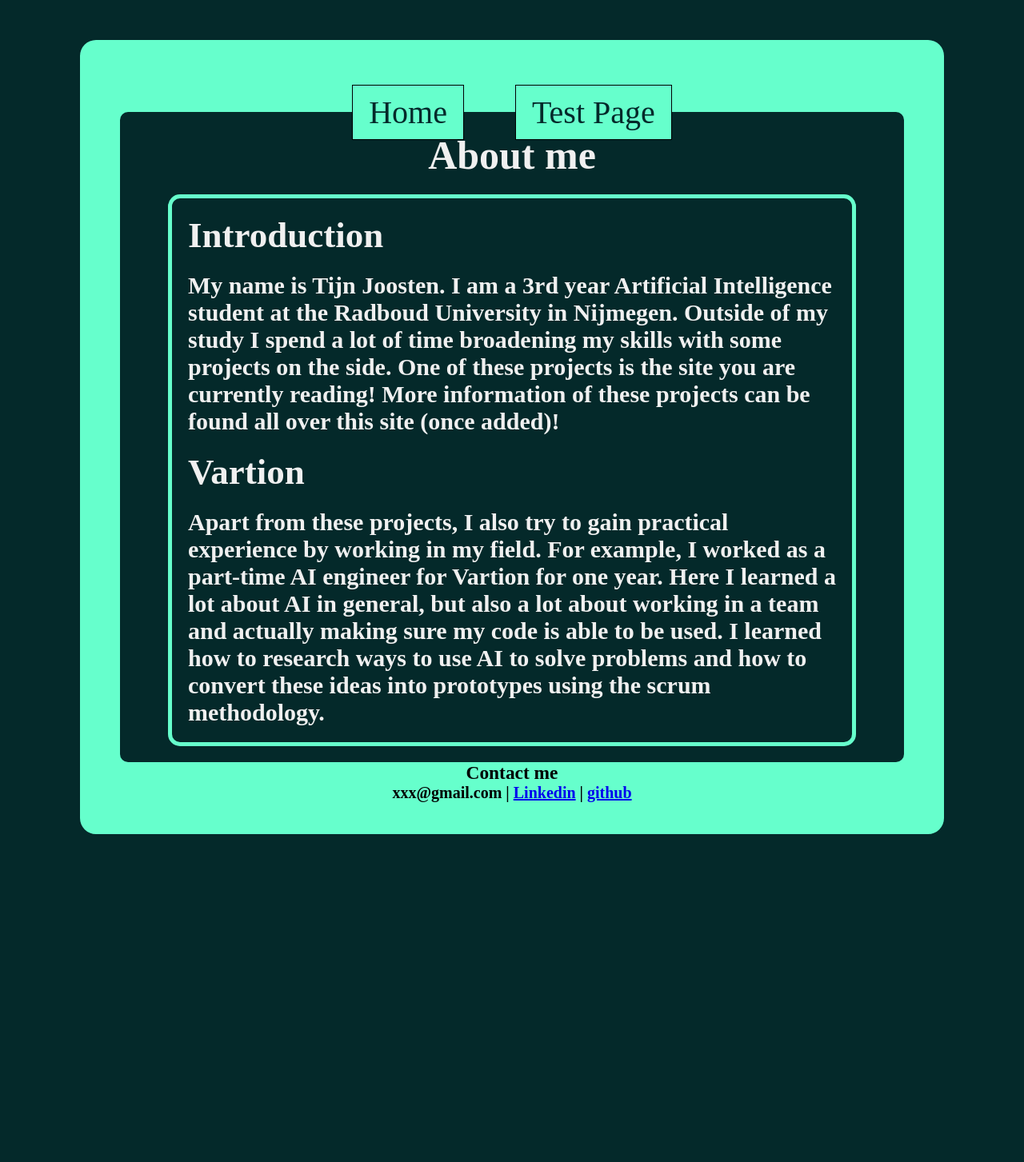
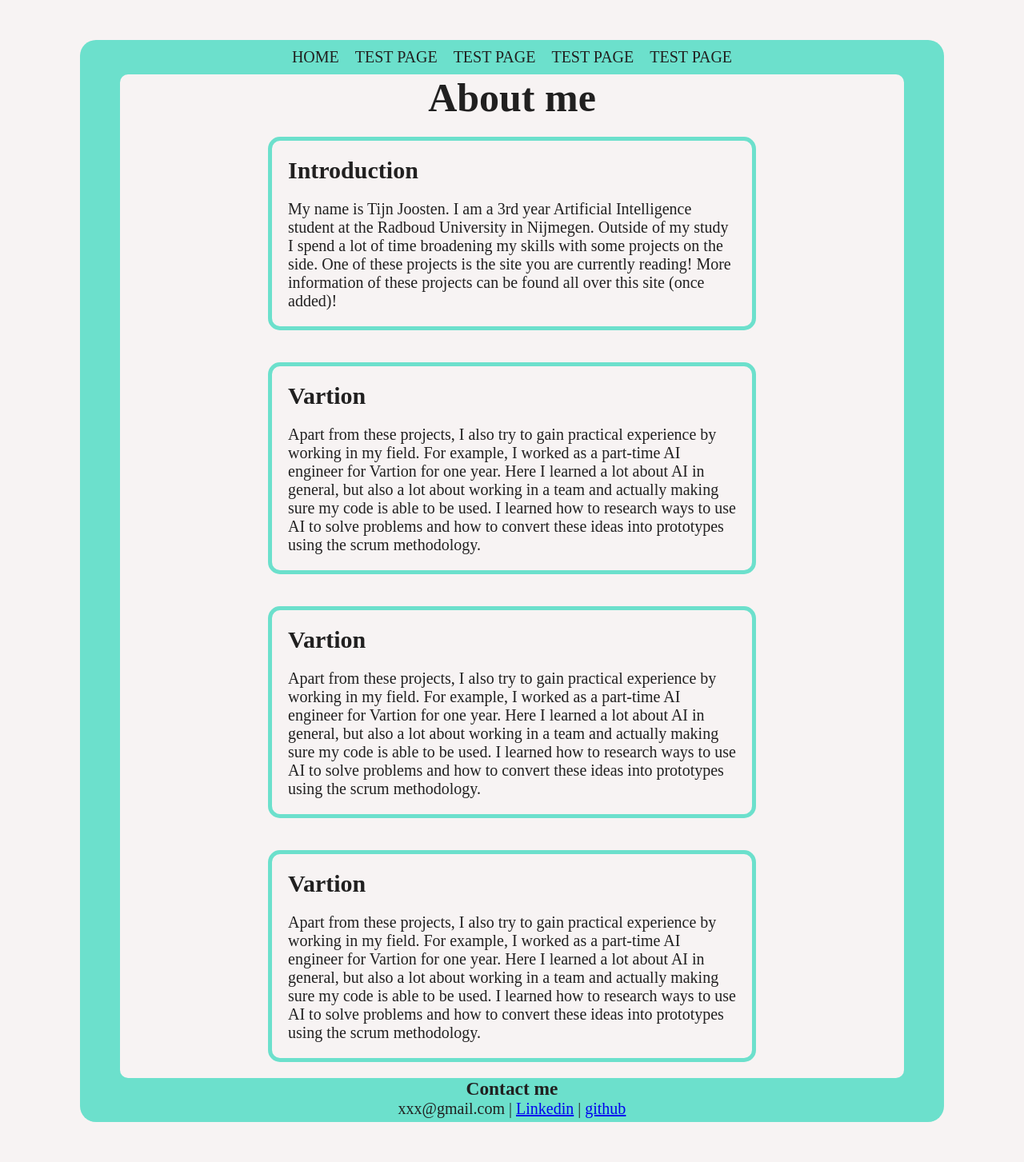
Before and after one commit to TijnJoosten/website, a Django app: page /about in a window 1280 px wide. Shown: the whole page at 80% size. Before the commit the page ends 1043 px from the top, so only its background shows below. Run offline with Django 4.2, Linux system fonts and the light colour scheme.

Commit message:
Improved styling and added css flex

```diff
--- a/website/static/website/others.css
+++ b/website/static/website/others.css
@@ -1,61 +1,86 @@
+:root {
+    --blue: hsl(170, 65%, 65%);
+    --blue2: hsl(170, 65%, 90%);
+    --oldgreen: hsl(160, 100%, 70%);
+    --background: rgb(247, 243, 243);
+    --dark-green: hsl(182, 83%, 9%);
+    --writing: rgb(33, 32, 32);
+    --dark-gray: hsl(217, 0%, 40%)
+    /* --writing: black; */
+}
+
 * {
     padding : 0;
     margin : 0;
 }
 
 html {
-    min-height: 620px;
-    min-width: 620px;
-    border: 60px solid hsl(160, 100%, 70%);
-    border-top-width: 100px;
-    border-bottom-width: 100px;
+    color: var(--writing);
+    font-style: sans-serif;
+    font-size: 20px;
+	text-align: left;
+    border: 60px solid var(--blue);
+    border-top-width: 0px;
+    border-bottom-width: 5px;
     border-radius: 20px;
     margin: 50px 100px;
-    background-color: hsl(182, 83%, 9%);
+    background-color: var(--background);
 }
 
-/* .pagecontent {
-    border: 5px solid black;
-    border-radius: 20px;
-} */
-
-body {
-    min-height: 500px;
-    min-width: 500px;
+main {
     margin: -10px;
-    color: hsl(214, 0%, 94%);
-    background-color: hsl(182, 83%, 9%);
-    font-style: sans-serif;
-	text-align: left;
-    border: 60px solid hsl(182, 83%, 9%);
+    background-color: var(--background);
+    border: 60px solid var(--background);
     border-radius: 10px;
     border-top: 1px;
     border-bottom: 1px;
     text-align: center;
 }
 
-.buttons {
+nav {
 	text-align: center;
+    display: flex;
+    justify-content: center;
+    flex-wrap: wrap;
+    background-color: var(--blue);
+    margin-bottom: 10px;
 }
 
-.button {
-    /* height: 20px; */
-    margin: 30px;
-    margin-top: -147px;
-    background-color: hsl(160, 100%, 70%);
+.button_flat {
+    text-transform: uppercase;
+    margin: 10px;
+    background-color: var(--blue2);
     border: 1px solid black;
-    color: hsl(182, 83%, 9%);
-    padding: 10px 20px;
+    border-radius: 10px;
+    color: var(--writing);
+    padding: 5px 10px;
     text-align: center;
     text-decoration: none;
-    display: inline-block;
-    font-size: 40px;
+    /* font-size: 30px; */
     cursor: pointer;
  }
 
+ .button {
+    text-decoration: none;
+    text-transform: uppercase;
+    color: var(--writing);
+    text-align: center;
+    cursor: pointer;
+    margin: 10px;
+}
+
+.button:hover {
+    color: var(--dark-gray);
+}
+
 h1 {
-    margin-top: -40px;
     font-size: 50px;
+}
+
+.aboutme {
+    display: inline-flex;
+    justify-content: space-around;
+    flex-wrap: wrap;
 }
 
 .aboutme h2{
@@ -66,22 +91,19 @@ h1 {
     margin: 20px;
 }
 
-.aboutme {
-    font-size: 30px;
-    min-height: 620px;
-    min-width: 480px;
-    margin: 20px auto;
+.aboutme section {
+    max-width: 30em;
+    flex-grow: 1;
+    flex-shrink: 1;
     text-align: left;
-    border: 5px solid hsl(160, 100%, 70%);
+    border: 5px solid var(--blue);
     border-radius: 15px;
+    margin: 20px;
 }
 
-.contactme {
-    height: 0px;
-    max-height: 60px;
+
+footer {
 	text-align: center;
-    font-size: 20px;
-    color: black;
-    border: 0px solid hsl(182, 83%, 9%);
-    background-color: hsl(160, 100%, 70%);
+    background-color: var(--blue);
+    margin-top: 10px;
 }
--- a/website/templates/website/about.html
+++ b/website/templates/website/about.html
@@ -6,34 +6,57 @@
 	<head>
 		<title>Tijn Joosten</title>
 		<link rel="stylesheet" type="text/css" href="{% static 'website/others.css' %}">
-
 	</head>
-<body>
-	<div class="pagecontent">
-		<div class="buttons">
+	<header>
+		<nav>
 			<a href="./" class="button">Home</a>
 			<a href="./test" class="button">Test Page</a>
-		</div>
-		<h1>About me</h>
+			<a href="./test" class="button">Test Page</a>
+			<a href="./test" class="button">Test Page</a>
+			<a href="./test" class="button">Test Page</a>
+		</nav>
+	</header>
+	<body>
+		<main>
+			<h1>About me</h1>
 			<div class="aboutme">
+				<section>
 					<h2>Introduction</h2>
 					<p>
 						My name is Tijn Joosten. I am a 3rd year Artificial Intelligence student at the Radboud University in Nijmegen.
 						Outside of my study I spend a lot of time broadening my skills with some projects on the side. One of these projects is the site you are currently reading!
 						More information of these projects can be found all over this site (once added)!
 					</p>
+				</section>
+				<section>
 					<h2>Vartion</h2>
 					<p>
 						Apart from these projects, I also try to gain practical experience by working in my field. For example, I worked as a part-time AI engineer for Vartion for one year.
 						Here I learned a lot about AI in general, but also a lot about working in a team and actually making sure my code is able to be used.
 						I learned how to research ways to use AI to solve problems and how to convert these ideas into prototypes using the scrum methodology.
 					</p>
+				</section>
+				<section>
+					<h2>Vartion</h2>
+					<p>
+						Apart from these projects, I also try to gain practical experience by working in my field. For example, I worked as a part-time AI engineer for Vartion for one year.
+						Here I learned a lot about AI in general, but also a lot about working in a team and actually making sure my code is able to be used.
+						I learned how to research ways to use AI to solve problems and how to convert these ideas into prototypes using the scrum methodology.
+					</p>
+				</section>
+				<section>
+					<h2>Vartion</h2>
+					<p>
+						Apart from these projects, I also try to gain practical experience by working in my field. For example, I worked as a part-time AI engineer for Vartion for one year.
+						Here I learned a lot about AI in general, but also a lot about working in a team and actually making sure my code is able to be used.
+						I learned how to research ways to use AI to solve problems and how to convert these ideas into prototypes using the scrum methodology.
+					</p>
+				</section>
 			</div>
-
-		<div class="contactme">
+		</main>
+		<footer>
 			<h3>Contact me</h3>
 			<p> xxx@gmail.com | <a href="https://www.linkedin.com/in/tijnjoosten/" target="_blank">Linkedin</a> | <a href="https://github.com/TijnJoosten" target="_blank">github</a></p>
-		</div>
-	</div>
+		</footer>
 	</body>
 </html>
```
Also changed, not shown: 1 other file. Lines whose indentation alone changed are shown as unchanged.
